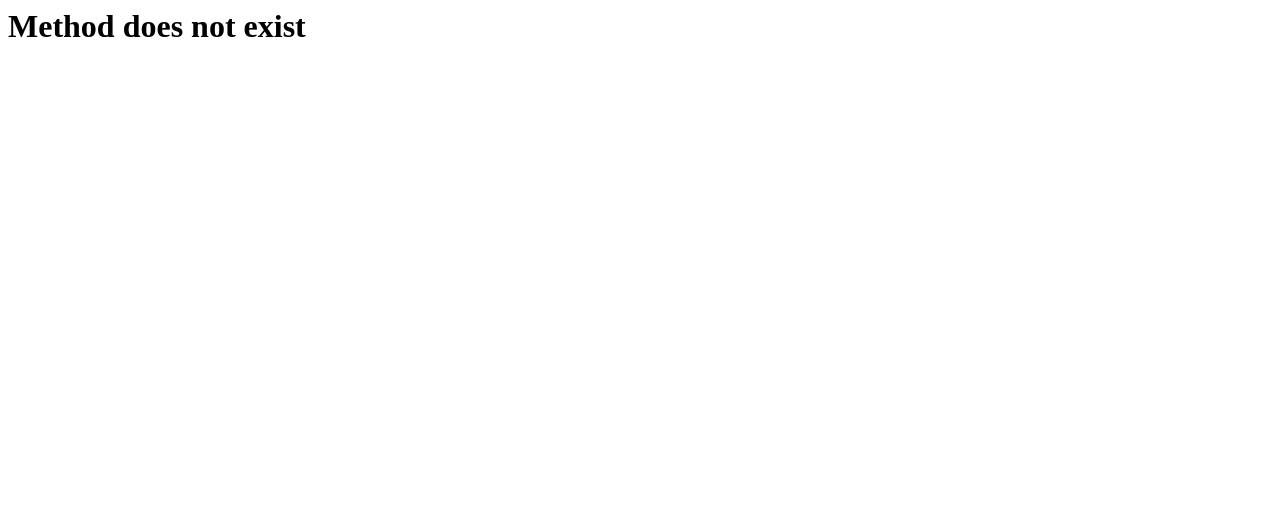
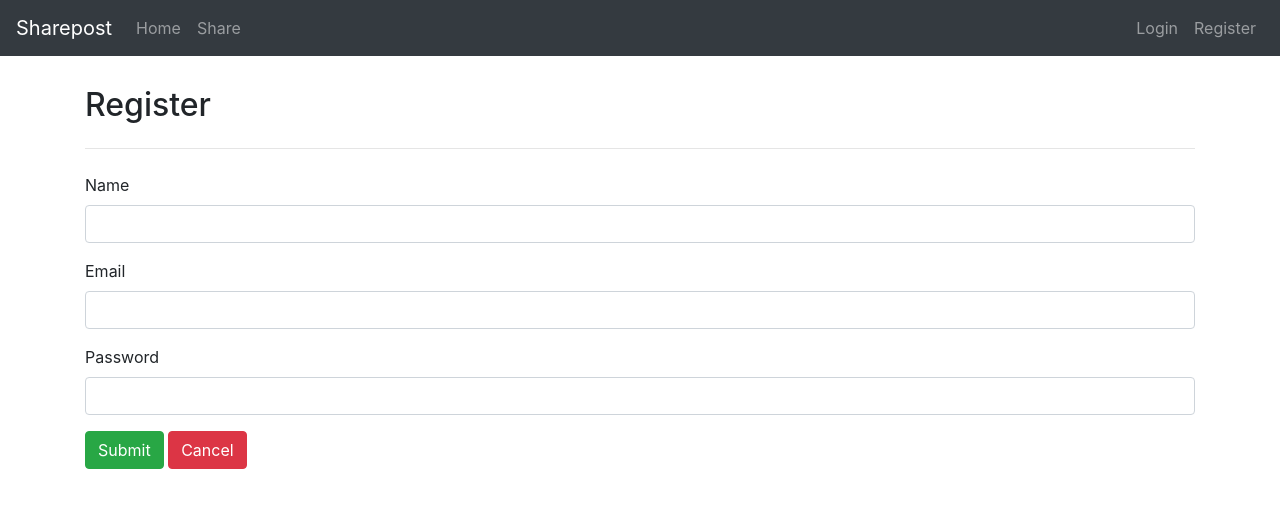
Before and after one commit to vidsav/SHAREPOSTapp-php-mvc, a PHP site: page /users/register in a window 1280 px wide. Shown: the top 508 px of the page. Run offline with PHP 8.4, Linux system fonts and the light colour scheme; data that the repository does not hold is empty.

Commit message:
register function in register.php

```diff
--- a/controllers/users.php
+++ b/controllers/users.php
@@ -1,4 +1,7 @@
 <?php
 class Users extends Controller{
-
+	protected function register(){
+        $viewmodel = new UserModel();
+        $this->returnView($viewmodel->register(), true);
+    }
 }
--- a/models/user.php
+++ b/models/user.php
@@ -1,6 +1,23 @@
 <?php
 class UserModel extends Model{
-	public function Index(){
-		return;
-	}
+	public function register(){
+        $post = filter_input_array(INPUT_POST, FILTER_SANITIZE_STRING);
+
+        $password = md5($post['password']);
+
+
+        if($post['submit']){
+
+            $this->query('INSERT INTO users (name, email, password) VALUES(:name, :email, :password)');
+            $this->bind(':name', $post['name']);
+            $this->bind(':email', $post['email']);
+            $this->bind(':password', $password);
+            $this->execute();
+
+            if($this->lastInsertId()){
+                header('Location: '.ROOT_URL.'users/login');
+            }
+        }
+        return;
+    }
 }
--- a/views/main.php
+++ b/views/main.php
@@ -3,7 +3,7 @@
     <head>
         <meta charset="utf-8">
         <meta http-equiv="X-UA-Compatible" content="IE=edge,chrome=1">
-        <title>Shareboard</title>
+        <title>Sharepost</title>
         <link rel="stylesheet" href="../assets/css/bootstrap.min.css">
         <link rel="stylesheet" href="../assets/css/style.css">
         <meta name="description" content="">
@@ -11,7 +11,7 @@
     </head>
     <body>
          <nav class="navbar navbar-expand-md navbar-dark bg-dark">
-      <a class="navbar-brand" href="#">Shareboard</a>
+      <a class="navbar-brand" href="#">Sharepost</a>
       <button class="navbar-toggler" type="button" data-toggle="collapse" data-target="#navbarsExampleDefault" aria-controls="navbarsExampleDefault" aria-expanded="false" aria-label="Toggle navigation">
         <span class="navbar-toggler-icon"></span>
       </button>
--- a/views/shares/add.php
+++ b/views/shares/add.php
@@ -1,7 +1,7 @@
-<div class="container add-share">
+<div class="container">
 <div class="row">
     <div class="col-md-12">
-        <h1>Share something</h1>
+        <h2>Share something</h2>
         <hr class="my-4">
     </div>
     <div class="col-md-12">
@@ -24,4 +24,3 @@
     </div>
 </div>
 </div>
-</div>
--- a/views/users/register.php
+++ b/views/users/register.php
@@ -0,0 +1,26 @@
+<div class="container">
+<div class="row">
+    <div class="col-md-12">
+        <h2>Register</h2>
+        <hr class="my-4">
+    </div>
+    <div class="col-md-12">
+        <form method="post" action="<?php $_SERVER['PHP_SELF']; ?>">
+          <div class="form-group">
+            <label>Name</label>
+            <input type="text" name="name" class="form-control">
+          </div>
+          <div class="form-group">
+            <label>Email</label>
+            <input type="text" name="email" class="form-control">
+          </div>
+          <div class="form-group">
+            <label>Password</label>
+            <input type="password" name="link" class="form-control">
+          </div>
+          <button type="submit" name="submit" class="btn btn-success" value="submit">Submit</button>
+          <a class="btn btn-danger" href="<?php echo ROOT_PATH; ?>shares">Cancel</a>
+        </form>
+    </div>
+</div>
+</div>
```
